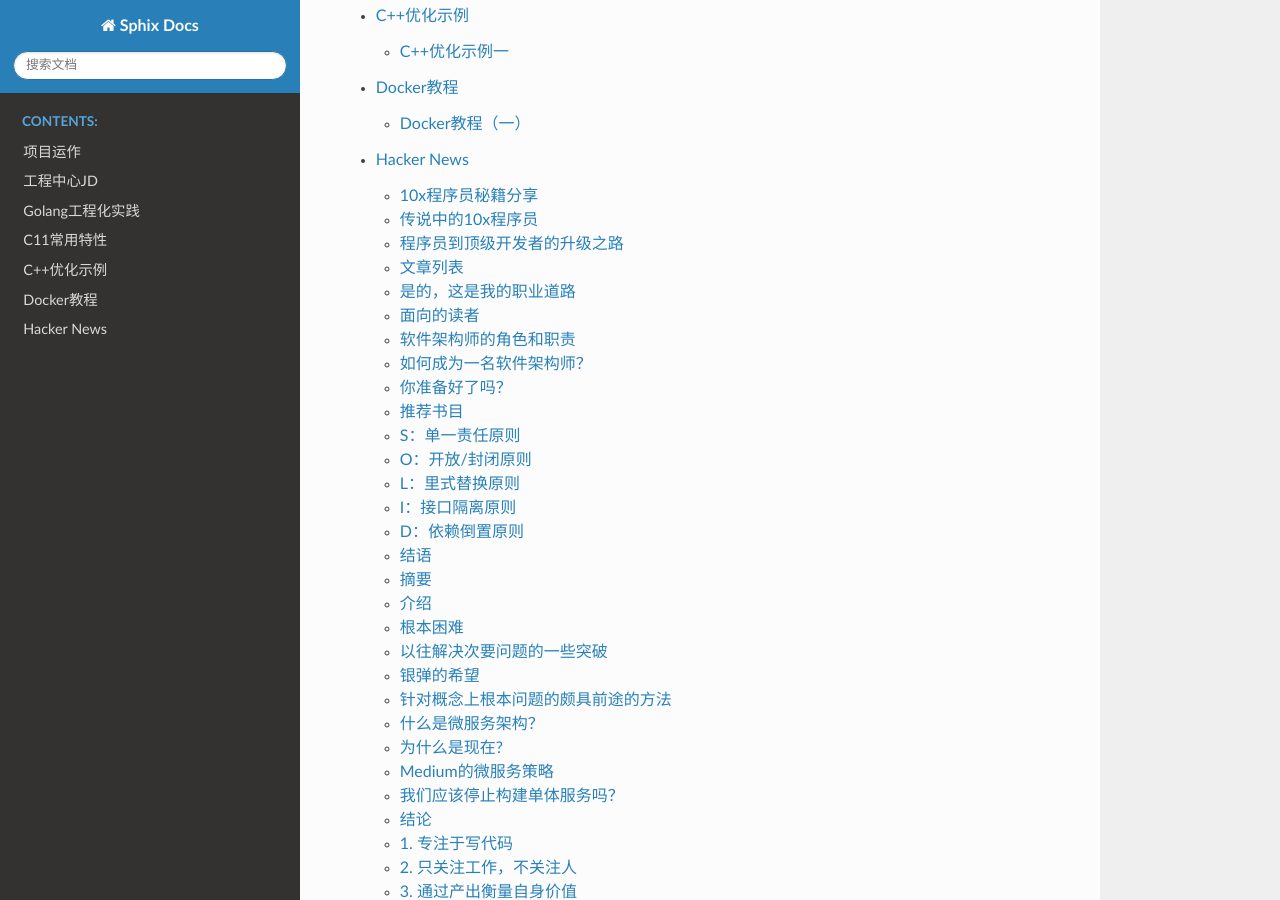
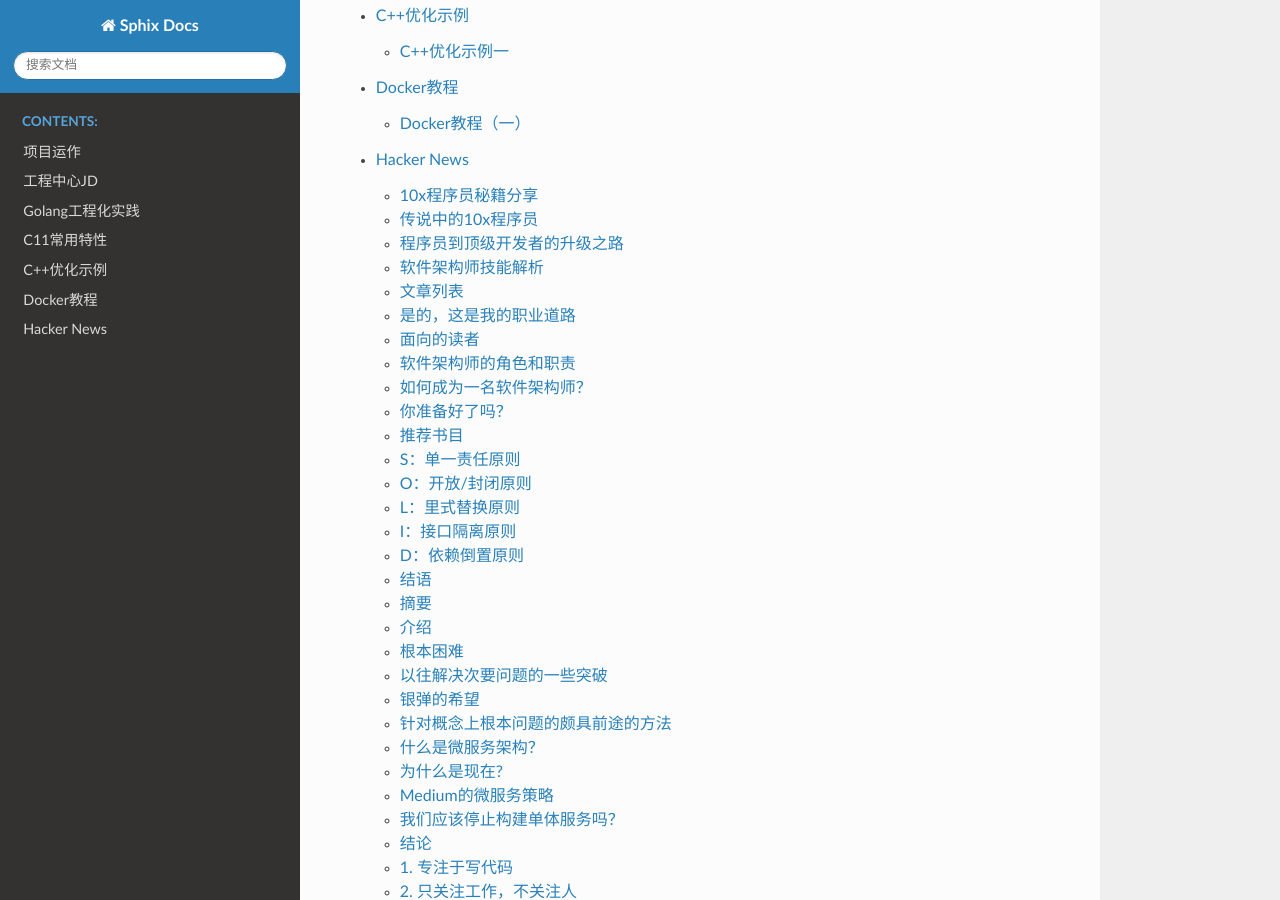
Before and after one commit to FHedy/DocItems, a Sphinx documentation site: the page built from source/index.rst, in a window 1280 px wide and 900 px high, scrolled down 692 px. Built offline with Sphinx 7.4.7 and the Read the Docs theme 2.0.0, drawn with Linux system fonts in a browser that asks for light colours.

Commit message:
Update 4.软件架构师技能解析.md

```diff
--- a/source/Hacker News/4.软件架构师技能解析.md
+++ b/source/Hacker News/4.软件架构师技能解析.md
@@ -1,3 +1,4 @@
+# 软件架构师技能解析
 
 原文：[The Path to Becoming a Software Architect]([The Path to Becoming a Software Architect | by Nikolay Ashanin | Medium](https://medium.com/@nvashanin/the-path-to-becoming-a-software-architect-de53f1cb310a))
 
```
